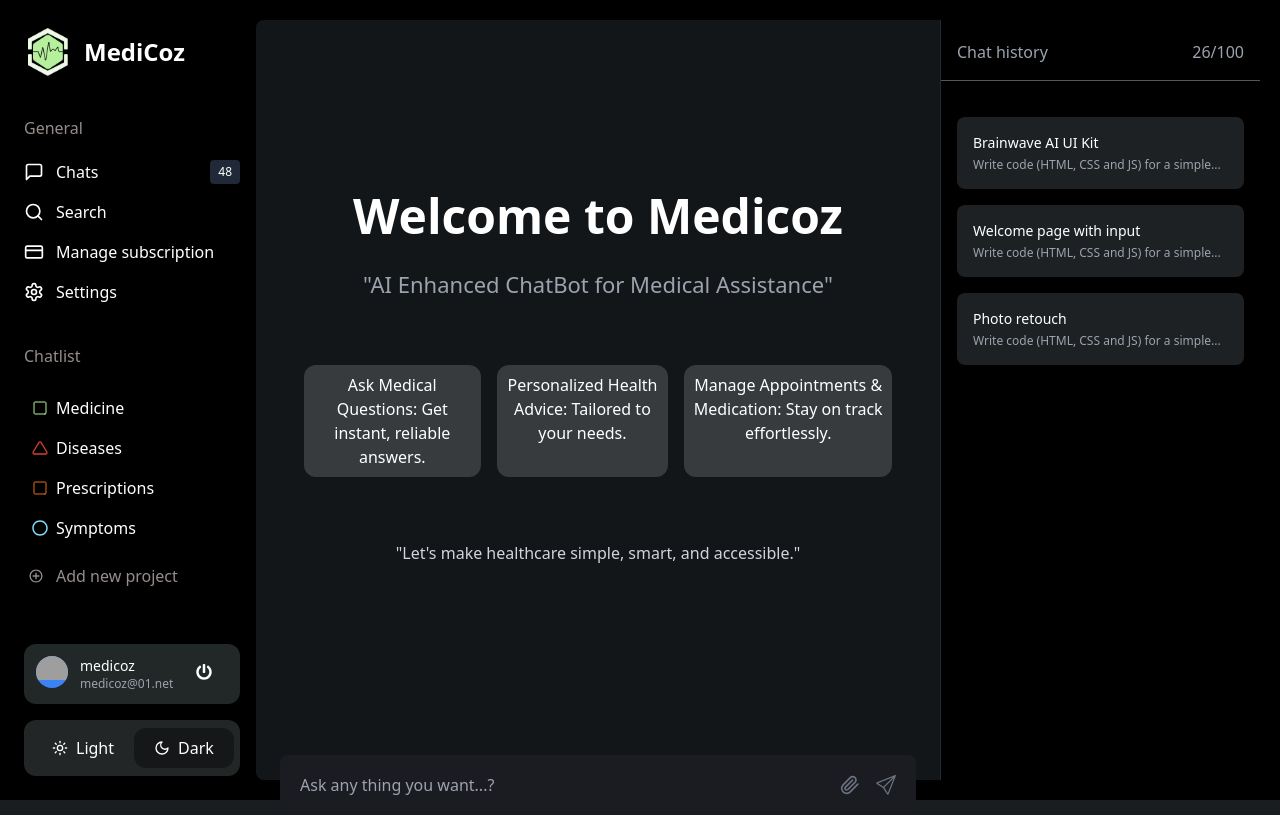
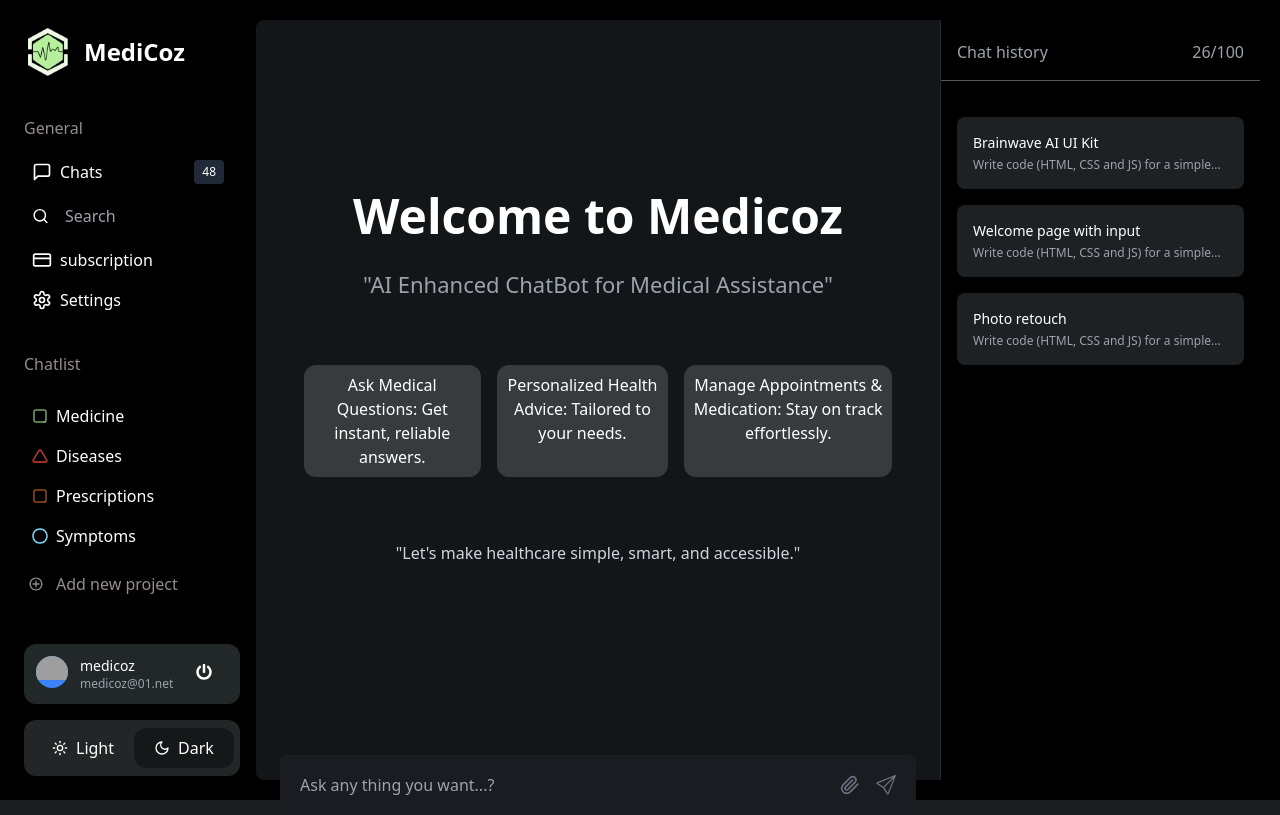
Before and after one commit to Viswajith2003/medicoz, a Next.js app: page / in a window 1280 px wide. Built offline with nearby package versions, Linux system fonts and the light colour scheme; grey boxes are pictures that could not be loaded.

Commit message:
sidebar completed

```diff
--- a/src/app/components/sidebar.jsx
+++ b/src/app/components/sidebar.jsx
@@ -2,7 +2,7 @@ import { useState } from "react";
 import { FaPowerOff, FaRegCircle } from "react-icons/fa";
 import {
   MessageSquare,
-  Search,
+  Search as SearchIcon,
   CreditCard,
   HelpCircle,
   Settings,
@@ -14,16 +14,31 @@ import { FiTriangle } from "react-icons/fi";
 import { IoMdAddCircleOutline } from "react-icons/io";
 
 export default function Sidebar({ isOpen, setIsOpen, theme, setTheme }) {
+  const [search, setSearch] = useState("");
   const menuItems = [
     {
       icon: <MessageSquare className="w-5 h-5 text-white" />,
       text: "Chats",
       count: "48",
     },
-    { icon: <Search className="w-5 h-5 text-white" />, text: "Search" },
+    {
+      icon: (
+        <div className="flex items-center">
+          <SearchIcon className="w-5 h-5 text-white mr-2" />
+          <input
+            type="search"
+            value={search}
+            onChange={(e) => setSearch(e.target.value)}
+            placeholder="Search"
+            className="bg-transparent w-full px-2 py-1 text-white focus:outline-none"
+          />
+        </div>
+      ),
+      text: "",
+    },
     {
       icon: <CreditCard className="w-5 h-5 text-white" />,
-      text: "Manage subscription",
+      text: "subscription",
     },
     { icon: <Settings className="w-5 h-5 text-white" />, text: "Settings" },
   ];
@@ -66,28 +81,29 @@ export default function Sidebar({ isOpen, setIsOpen, theme, setTheme }) {
 
       <nav className="flex-1">
         <h1 className="text-[#9c9491f3] mt-5 mb-3 ml-4">General</h1>
+        <ul className="list-none pl-4">
           {menuItems.map((item, index) => (
-          <div
+            <li
               key={index}
-            className="px-4 py-2 flex items-center text-white hover:bg-gray-800 cursor-pointer"
+              className="hover:bg-[#262729] w-52 p-2 rounded-lg flex items-center gap-2"
             >
               {item.icon}
-            <span className="ml-3 flex-1">{item.text}</span>
+              <span className="flex-1">{item.text}</span>
               {item.count && (
                 <span className="text-xs bg-gray-800 px-2 py-1 rounded">
                   {item.count}
                 </span>
               )}
-          </div>
+            </li>
           ))}
+        </ul>
 
         <div className="pl-4 mt-8">
-          <ul className="list-none">
           <h1 className="text-[#9c9491f3] mb-5">Chatlist</h1>
           {chatCategories.map((item, index) => (
             <li
               key={index}
-                className={` hover:bg-[#262729] w-52 p-2 rounded-lg ${
+              className={` hover:bg-[#262729] w-52 p-2 rounded-lg flex items-center gap-2 ${
                 item.to === item.route ? "active" : ""
               }`}
             >
@@ -101,7 +117,6 @@ export default function Sidebar({ isOpen, setIsOpen, theme, setTheme }) {
             <IoMdAddCircleOutline className="mt-1 hover:text-gray-600 " />
             <h1 className="hover:text-gray-600">Add new project</h1>
           </button>
-          </ul>
         </div>
       </nav>
 
```
Lines whose indentation alone changed are shown as unchanged.
